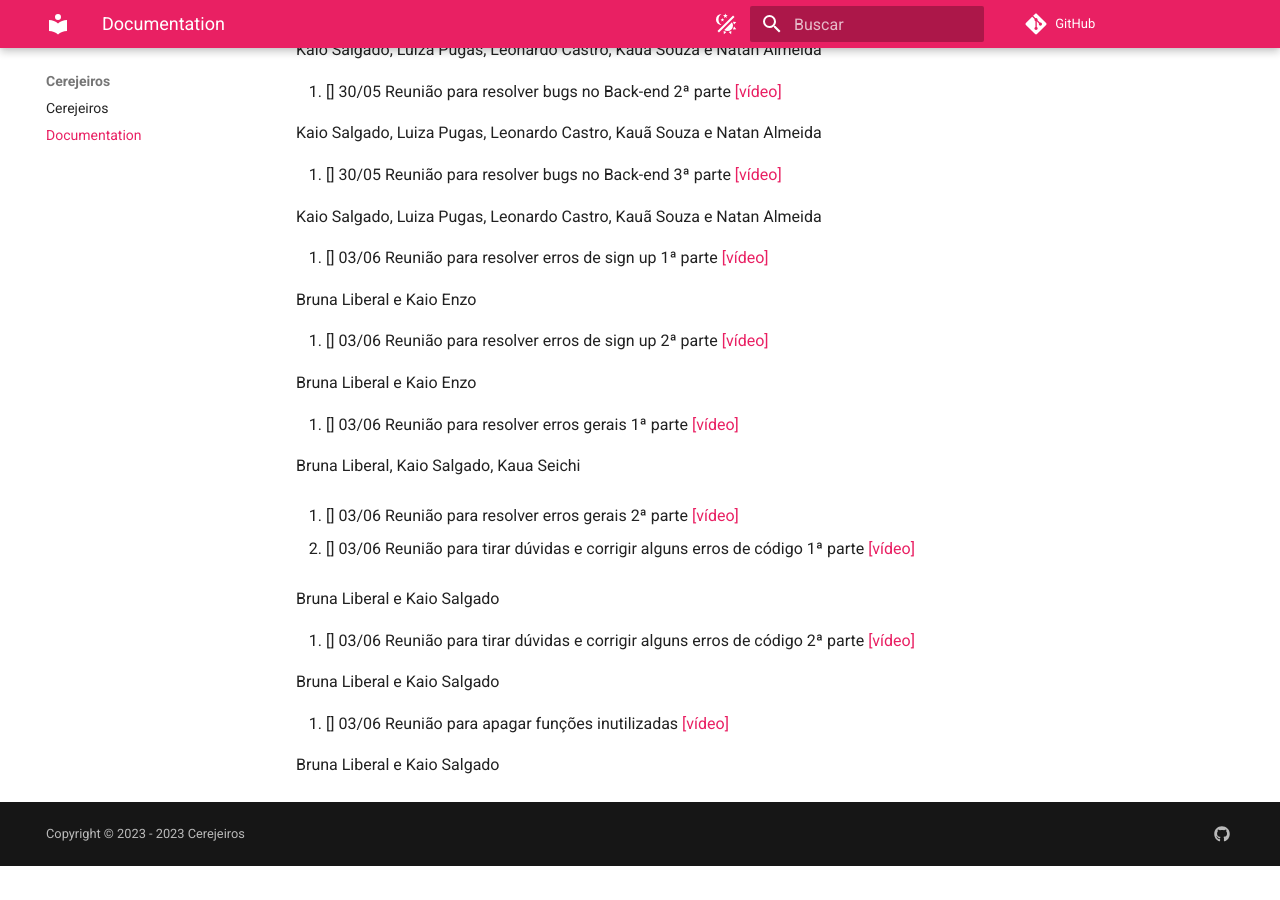
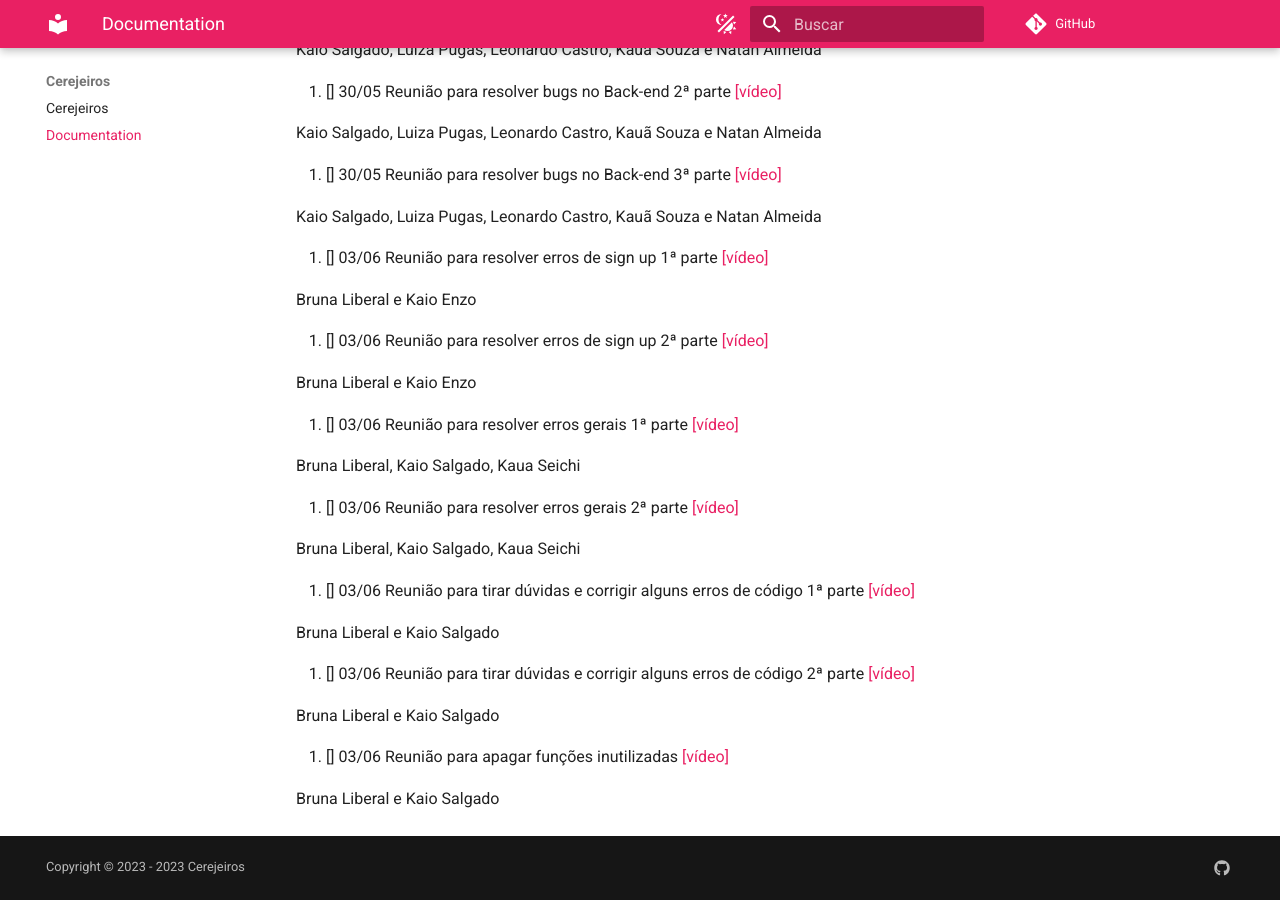
Before and after one commit to cerejeiros/bloom, an MkDocs documentation site: the page built from docs/documentation.md, in a window 1280 px wide and 900 px high, scrolled down 2406 px. Built offline with MkDocs 1.6.1 and Material for MkDocs 9.7.7, drawn with Linux system fonts in a browser that asks for light colours; comment, search, counter and statistics services are not loaded; before the commit the page ends 3272 px from its top, so only the background shows below that.

Commit message:
add meeting documentation

```diff
--- a/docs/documentation.md
+++ b/docs/documentation.md
@@ -112,6 +112,8 @@ Bruna Liberal, Kaio Salgado, Kaua Seichi
 
 28. [] 03/06 Reunião para resolver erros gerais 2ª parte [[vídeo]](https://www.youtube.com/watch?v=J_4zg71HPYM)
 
+Bruna Liberal, Kaio Salgado, Kaua Seichi
+
 29. [] 03/06 Reunião para tirar dúvidas e corrigir alguns erros de código 1ª parte [[vídeo]](https://youtu.be/T7-6eLt_f2w)
 
 Bruna Liberal e Kaio Salgado
```
